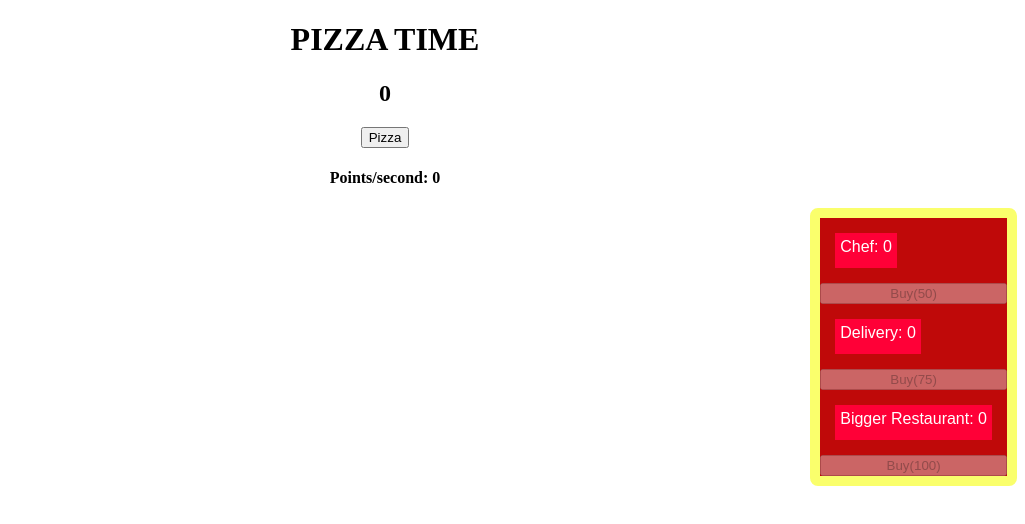
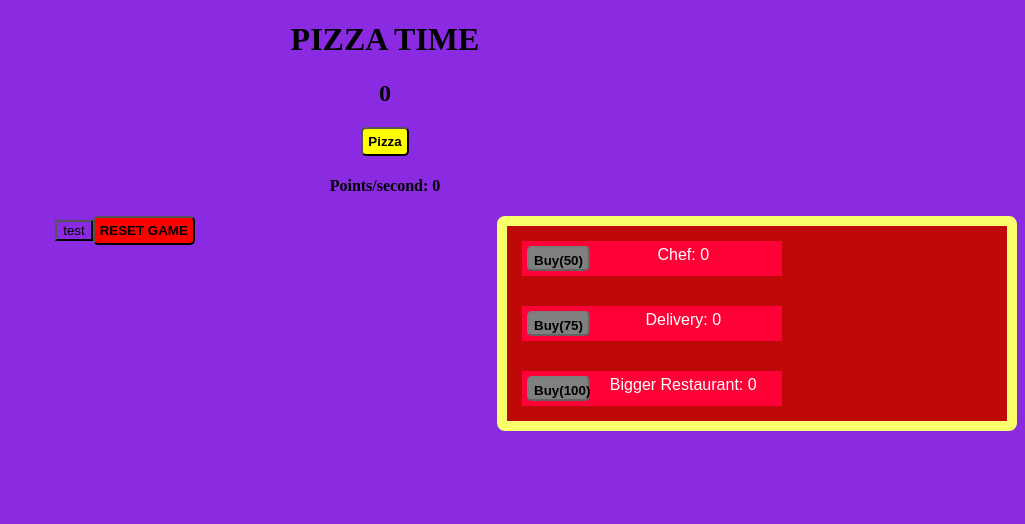
Before and after one commit to Hano2001/PizzaTime, a React (Create React App) app: page / in a window 1280 px wide. Shown: the top 524 px of the page, without its empty margins (255-1280 px from the left). Built offline with nearby package versions, Linux system fonts and the light colour scheme.

Commit message:
Styling and reset

```diff
--- a/src/App.css
+++ b/src/App.css
@@ -1,38 +1,6 @@
+*{
+  background-color: blueviolet;
+}
 .App {
   text-align: center;
 }
-
-.App-logo {
-  height: 40vmin;
-  pointer-events: none;
-}
-
-@media (prefers-reduced-motion: no-preference) {
-  .App-logo {
-    animation: App-logo-spin infinite 20s linear;
-  }
-}
-
-.App-header {
-  background-color: #282c34;
-  min-height: 100vh;
-  display: flex;
-  flex-direction: column;
-  align-items: center;
-  justify-content: center;
-  font-size: calc(10px + 2vmin);
-  color: white;
-}
-
-.App-link {
-  color: #61dafb;
-}
-
-@keyframes App-logo-spin {
-  from {
-    transform: rotate(0deg);
-  }
-  to {
-    transform: rotate(360deg);
-  }
-}
--- a/src/App.js
+++ b/src/App.js
@@ -2,8 +2,8 @@ import React, { useEffect, useState } from "react";
 import "./App.css";
 import Pizzas from "./components/Pizzas";
 import { CounterContext } from "./contexts/CounterContext";
-import { UpgradesData } from "./data/UpgradesData";
-
+import { UpgradesData} from "./data/UpgradesData";
+import { Button } from "./styling/general";
 function App() {
   const [pizzaCounter, setPizzaCounter] = useState(0);
   const [upgradesData, setupgradesData] = useState(UpgradesData);
@@ -15,20 +15,20 @@ function App() {
   };
 
 
-
   useEffect(() => {}, [pizzaCounter]);
   return (
     <div className="App">
       <CounterContext.Provider value={contextValues}>
         <h1>PIZZA TIME</h1>
         <h2>{pizzaCounter}</h2>
-        <button
+        <Button
+          function="clicker"
           onClick={() => {
             setPizzaCounter(pizzaCounter + 1);
           }}
         >
           Pizza
-        </button>
+        </Button>
         <Pizzas count={pizzaCounter} />
       </CounterContext.Provider>
     </div>
--- a/src/components/Pizzas.jsx
+++ b/src/components/Pizzas.jsx
@@ -1,6 +1,8 @@
 import React, { useContext, useState, useEffect } from "react";
 import { CounterContext } from "../contexts/CounterContext";
 import { ItemDiv, UpgradeDiv } from "../styling/upgrades";
+import { Button } from "../styling/general";
+import { resetData } from "../data/UpgradesData";
 
 export default function Pizzas({ count }) {
   const { pizzaCounter, setPizzaCounter, upgradesData, setupgradesData } =
@@ -8,23 +10,41 @@ export default function Pizzas({ count }) {
   const [upgradesValue, setUpgradesValue] = useState(0);
 
   useEffect(() => {
-    setUpgradesValue(upgradesData.reduce((a,b)=> a + (b.amount*b.generate),0));
+    setUpgradesValue(
+      upgradesData.reduce((a, b) => a + b.amount * b.generate, 0)
+    );
   }, [upgradesData]);
+
   const TenSeconds_MS = 1000;
   useEffect(() => {
     const interval = setInterval(() => {
-      setPizzaCounter((pizzaCounter) => pizzaCounter + upgradesData.reduce((a,b)=> a + (b.amount*b.generate),0));
+      setPizzaCounter(
+        (pizzaCounter) =>
+          pizzaCounter +
+          upgradesData.reduce((a, b) => a + b.amount * b.generate, 0)
+      );
     }, TenSeconds_MS);
 
     return () => clearInterval(interval); // This represents the unmount function, in which you need to clear your interval to prevent memory leaks.
-  }, []);
+  }, [upgradesData]);
 
   function ButtonClick(generate, price, index) {
     setPizzaCounter((pizzaCounter) => pizzaCounter - price);
     let pizzaArray = [...upgradesData];
     pizzaArray[index].amount += 1;
+    pizzaArray[index].price += Math.round(pizzaArray[index].price * 0.5);
 
     setupgradesData(pizzaArray);
+  }
+
+  function gameReset() {
+    upgradesData.map((item, index) => {
+      item.amount = 0;
+      item.price = resetData[index].price;
+      return item;
+    });
+    setPizzaCounter(0);
+    setUpgradesValue(0);
   }
   return (
     <div>
@@ -35,18 +55,23 @@ export default function Pizzas({ count }) {
             <>
               <ItemDiv>
                 {item.name}: {item.amount}
+                <Button
+                  function="upgrade"
+                  type="Submit"
+                  onClick={() => ButtonClick(item.generate, item.price, index)}
+                  disabled={count < item.price ? true : false}
+                >
+                  Buy({item.price})
+                </Button>
               </ItemDiv>
-              <button
-                type="Submit"
-                onClick={() => ButtonClick(item.generate, item.price, index)}
-                disabled={count < item.price ? true : false}
-              >
-                Buy({item.price})
-              </button>
             </>
           );
         })}
       </UpgradeDiv>
+      <button onClick={() => console.log(resetData)}>test</button>
+      <Button function="reset" onClick={gameReset}>
+        RESET GAME
+      </Button>
     </div>
   );
 }
--- a/src/data/UpgradesData.js
+++ b/src/data/UpgradesData.js
@@ -1,5 +1,10 @@
 export const UpgradesData = [
-    {name:"Chef", price:50, generate:1, amount:0},
-    {name:"Delivery", price:75, generate:2, amount:0},
-    {name:"Bigger Restaurant", price:100, generate:5, amount:0},
-]
+  { name: "Chef", price: 50, generate: 1, amount: 0 },
+  { name: "Delivery", price: 75, generate: 2, amount: 0 },
+  { name: "Bigger Restaurant", price: 100, generate: 5, amount: 0 },
+];
+export const resetData = [
+  { name: "Chef", price: 50, generate: 1, amount: 0 },
+  { name: "Delivery", price: 75, generate: 2, amount: 0 },
+  { name: "Bigger Restaurant", price: 100, generate: 5, amount: 0 },
+];
--- /dev/null
+++ b/src/styling/general.jsx
@@ -0,0 +1,21 @@
+import styled from "styled-components";
+function ButtonColor(prop){
+  if(prop.function === "upgrade"){
+    return prop.disabled ? "grey" : "orange"
+  }
+  if(prop.function === "reset"){
+    return "red";
+  }
+  else{
+    return "yellow"
+  }
+}
+const Button = styled.button`
+  background-color: ${props => ButtonColor(props)};
+  border-radius: 5px;
+  color: black;
+  font-family: sans-serif;
+  font-weight: bolder;
+  padding: 5px;
+`;
+export { Button };
--- a/src/styling/upgrades.jsx
+++ b/src/styling/upgrades.jsx
@@ -1,6 +1,7 @@
 import  styled  from "styled-components";
 
 const UpgradeDiv = styled.div`
+width: 500px;
 display: grid;
 background: #bf0909;
 float: right;
@@ -14,7 +15,12 @@ background: #ff0037;
 padding: 5px;
 height: 25px;
 margin: 15px;
-width: fit-content;
+width: 50%;
 text-align: center;
+button{
+    float: left;
+    width: 25%;
+    height: 100%;
+    }
 `
 export{UpgradeDiv, ItemDiv};
```
